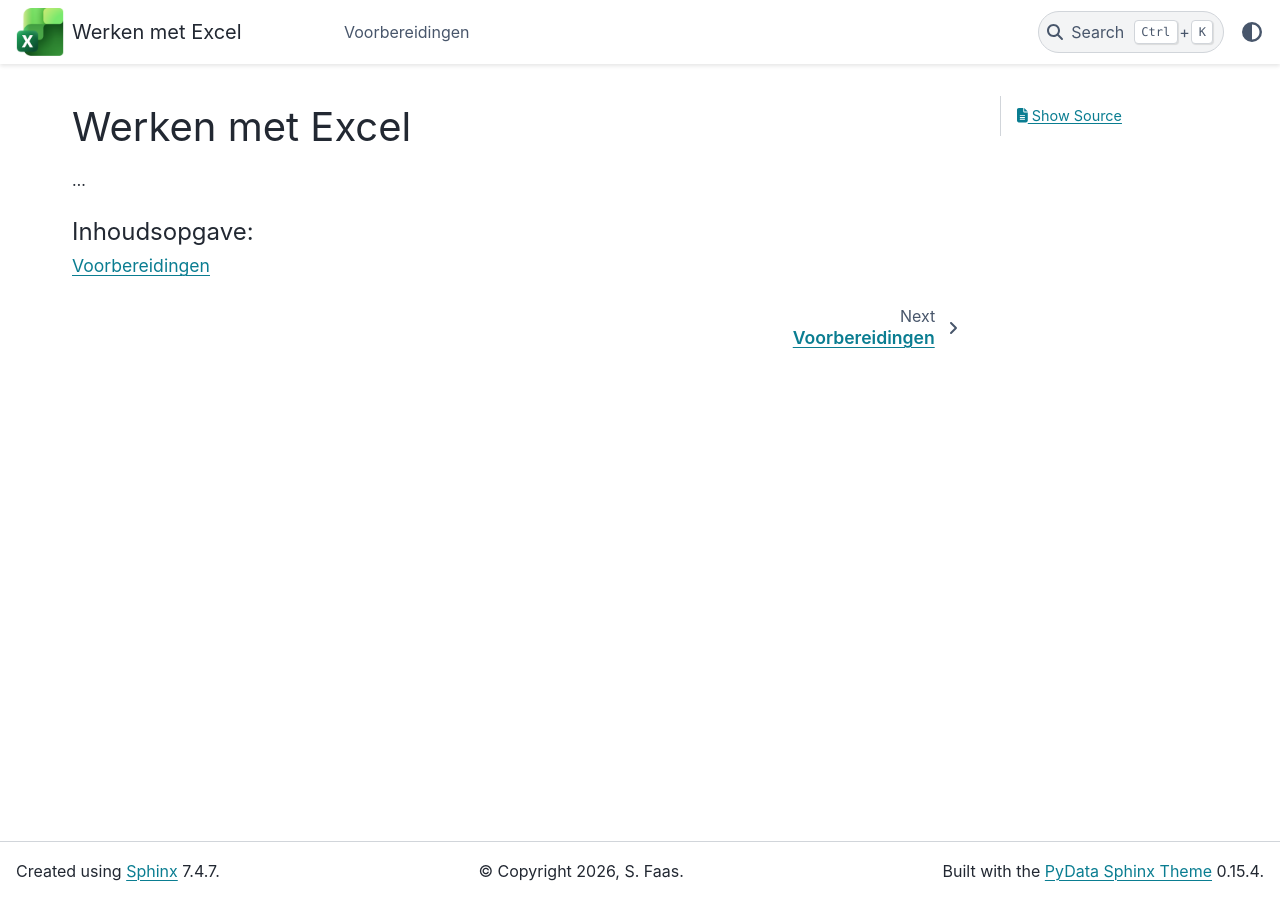
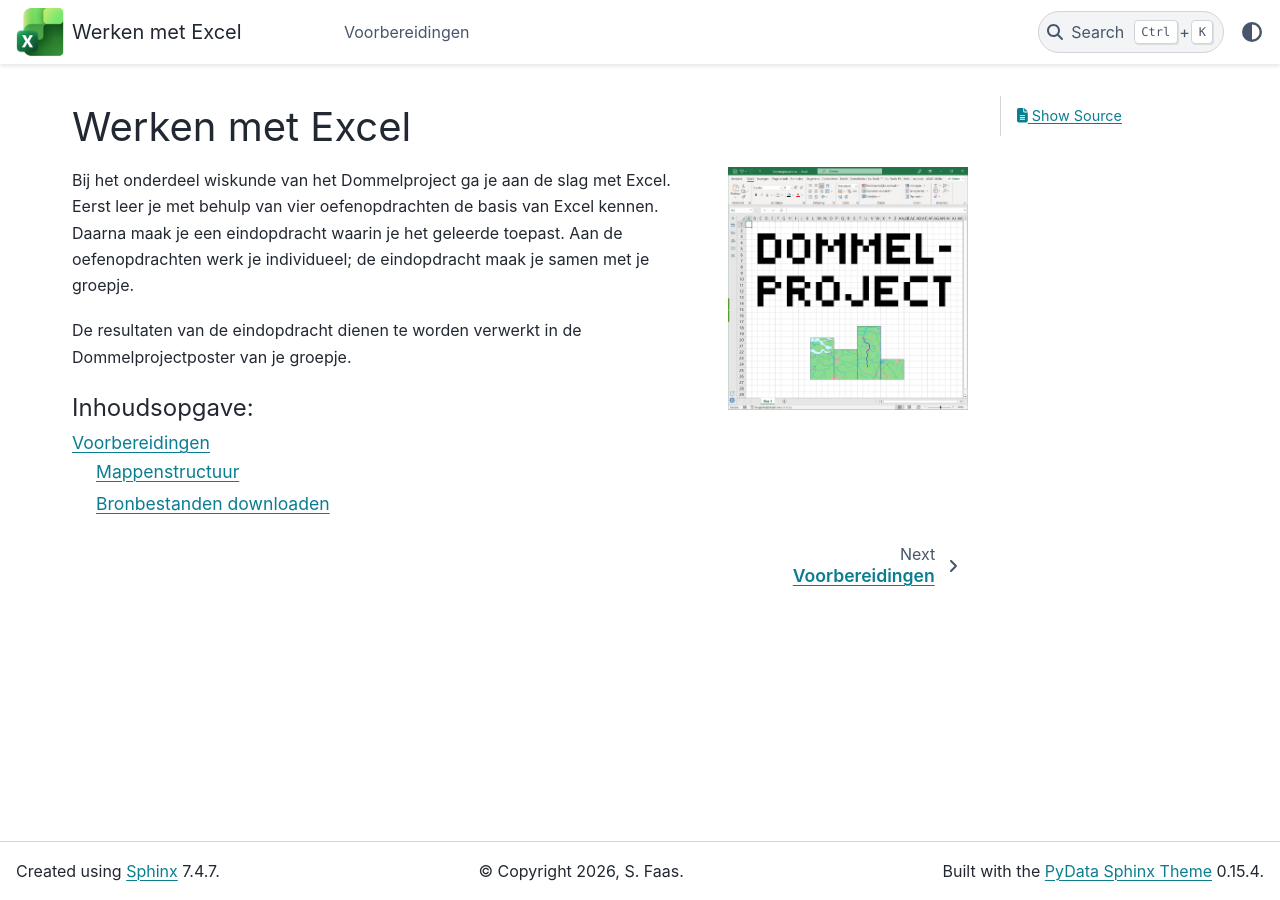
Before and after one commit to meneerfaas/excel, a Sphinx documentation site: the page built from doc/index.rst, in a window 1280 px wide. Built offline with Sphinx 7.4.7 and the PyData theme 0.15.4, drawn with Linux system fonts in a browser that asks for light colours.

Commit message:
Hoofdstuk Voorbereidingen toegevoegd

```diff
--- a/doc/conf.py
+++ b/doc/conf.py
@@ -19,7 +19,7 @@ release = '0.1'
 # -- General configuration ---------------------------------------------------
 # https://www.sphinx-doc.org/en/master/usage/configuration.html#general-configuration
 
-extensions = ['sphinx_design', 'myst_parser']
+extensions = ['sphinx_design', 'myst_parser', 'sphinxcontrib.plantuml']
 
 templates_path = ['_templates']
 exclude_patterns = ['_build', 'Thumbs.db', '.DS_Store', '.venv']
@@ -42,3 +42,9 @@ html_theme_options = {
     "footer_end": ["theme-version"]
 }
 html_favicon = "_static/favicon.png"
+
+# -- Options for plantuml
+local_plantuml_path = os.path.join(os.path.dirname(
+    __file__), "utils", "plantuml.jar")
+plantuml = f"java -Djava.awt.headless=true -jar {local_plantuml_path}"
+plantuml_output_format = 'svg'
--- a/doc/index.rst
+++ b/doc/index.rst
@@ -1,7 +1,14 @@
 Werken met Excel
 ===================================
 
-...
+.. image:: images/dommelproject_excel.png
+   :alt: Excel Logo
+   :width: 240px
+   :align: right
+
+Bij het onderdeel wiskunde van het Dommelproject ga je aan de slag met Excel. Eerst leer je met behulp van vier oefenopdrachten de basis van Excel kennen. Daarna maak je een eindopdracht waarin je het geleerde toepast. Aan de oefenopdrachten werk je individueel; de eindopdracht maak je samen met je groepje.
+
+De resultaten van de eindopdracht dienen te worden verwerkt in de Dommelprojectposter van je groepje.
 
 .. toctree::
    :maxdepth: 2
--- a/requirements.txt
+++ /dev/null
@@ -1,2 +0,0 @@
-sphinx
-pydata-sphinx-theme
```
Also changed, not shown: doc/01_introduction/introduction.rst (+45 -1 lines), doc/01_introduction/images/onedrive.png (added), doc/images/dommelproject_excel.png (added), 5 other files.
